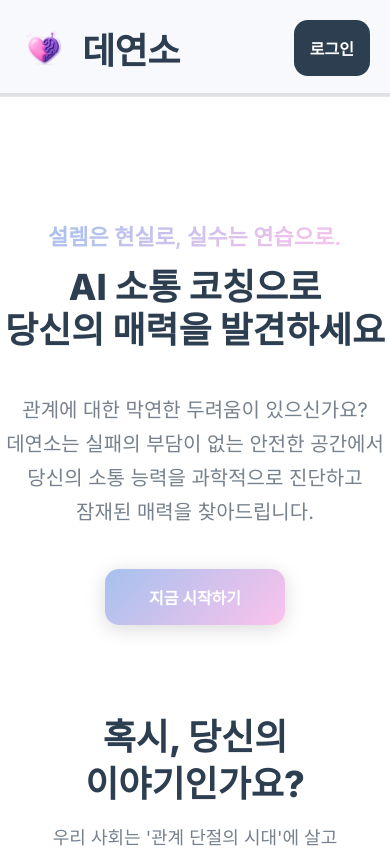
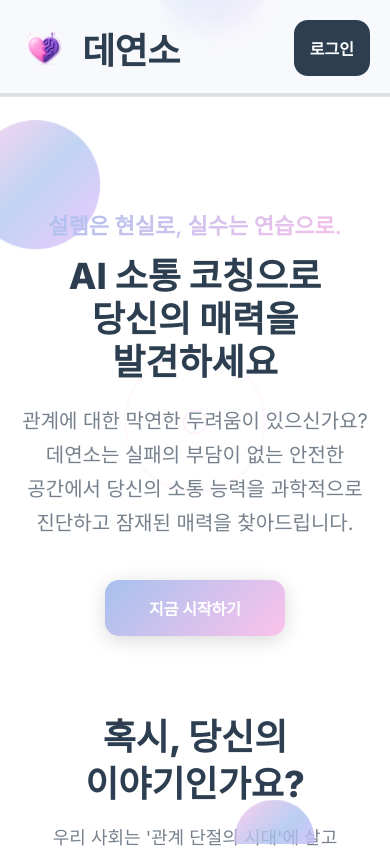
Before and after one commit to gigas5234/dys-frontend, a Next.js app: page / in a window 390 px wide. Shown: the top 848 px of the page. Built offline with nearby package versions, Linux system fonts and the light colour scheme.

Commit message:
메인 화면 후킹 요소 추가: 물감 흘러나오는 애니메이션 및 중앙 리플 효과 구현

```diff
--- a/app/globals.css
+++ b/app/globals.css
@@ -57,20 +57,30 @@ section {
     scroll-snap-align: none;
 }
 
-/* 스크롤바 숨김 */
+/* 스크롤바 스타일링 */
 ::-webkit-scrollbar {
-    width: 0;
-    display: none;
-}
-
-/* Firefox 스크롤바 숨김 */
+    width: 8px;
+}
+
+::-webkit-scrollbar-track {
+    background: rgba(255, 255, 255, 0.1);
+    border-radius: 4px;
+}
+
+::-webkit-scrollbar-thumb {
+    background: rgba(166, 193, 238, 0.6);
+    border-radius: 4px;
+    transition: background 0.3s ease;
+}
+
+::-webkit-scrollbar-thumb:hover {
+    background: rgba(166, 193, 238, 0.8);
+}
+
+/* Firefox 스크롤바 스타일링 */
 * {
-    scrollbar-width: none;
-}
-
-/* IE/Edge 스크롤바 숨김 */
-* {
-    -ms-overflow-style: none;
+    scrollbar-width: thin;
+    scrollbar-color: rgba(166, 193, 238, 0.6) rgba(255, 255, 255, 0.1);
 }
 
 /* 고정 헤더 높이 보정이 필요한 페이지 래퍼 */
@@ -538,9 +548,201 @@ section[id] {
     min-height: 100vh;
     height: 100vh;
     position: relative;
-}
-
-.hero-section .slogan {
+    overflow: hidden;
+}
+
+/* 물감 흘러나오는 애니메이션 컨테이너 */
+.paint-flow-container {
+    position: absolute;
+    top: 0;
+    left: 0;
+    width: 100%;
+    height: 100%;
+    pointer-events: none;
+    z-index: 1;
+}
+
+/* 물감 흘러나오는 효과 */
+.paint-flow {
+    position: absolute;
+    background: linear-gradient(135deg, var(--brand1), var(--brand2), var(--brand3));
+    border-radius: 50%;
+    opacity: 0.8;
+    animation: paintFlow 4s ease-in-out infinite;
+}
+
+.paint-left {
+    width: 200px;
+    height: 200px;
+    top: 20%;
+    left: -100px;
+    animation-delay: 0s;
+}
+
+.paint-right {
+    width: 150px;
+    height: 150px;
+    top: 60%;
+    right: -75px;
+    animation-delay: 1s;
+}
+
+.paint-top {
+    width: 180px;
+    height: 180px;
+    top: -90px;
+    left: 30%;
+    animation-delay: 2s;
+}
+
+.paint-bottom {
+    width: 120px;
+    height: 120px;
+    bottom: -60px;
+    right: 20%;
+    animation-delay: 3s;
+}
+
+/* 중앙 물감 풀 효과 */
+.paint-pool {
+    position: absolute;
+    top: 50%;
+    left: 50%;
+    transform: translate(-50%, -50%);
+    width: 300px;
+    height: 300px;
+    pointer-events: none;
+    z-index: 2;
+}
+
+.paint-ripple {
+    position: absolute;
+    top: 50%;
+    left: 50%;
+    transform: translate(-50%, -50%);
+    border: 3px solid rgba(251, 194, 235, 0.6);
+    border-radius: 50%;
+    animation: ripple 3s ease-out infinite;
+}
+
+.ripple-1 {
+    width: 100px;
+    height: 100px;
+    animation-delay: 0s;
+}
+
+.ripple-2 {
+    width: 200px;
+    height: 200px;
+    animation-delay: 1s;
+}
+
+.ripple-3 {
+    width: 300px;
+    height: 300px;
+    animation-delay: 2s;
+}
+
+/* 히어로 콘텐츠 */
+.hero-content {
+    position: relative;
+    z-index: 3;
+    max-width: 800px;
+    padding: 0 20px;
+}
+
+/* 물감 흘러나오는 애니메이션 */
+@keyframes paintFlow {
+    0% {
+        transform: translateX(0) translateY(0) scale(1);
+        opacity: 0.8;
+    }
+    25% {
+        transform: translateX(50px) translateY(-30px) scale(1.2);
+        opacity: 0.9;
+    }
+    50% {
+        transform: translateX(100px) translateY(20px) scale(0.8);
+        opacity: 0.6;
+    }
+    75% {
+        transform: translateX(30px) translateY(-50px) scale(1.1);
+        opacity: 0.7;
+    }
+    100% {
+        transform: translateX(0) translateY(0) scale(1);
+        opacity: 0.8;
+    }
+}
+
+/* 물감 리플 애니메이션 */
+@keyframes ripple {
+    0% {
+        transform: translate(-50%, -50%) scale(0);
+        opacity: 1;
+    }
+    100% {
+        transform: translate(-50%, -50%) scale(1);
+        opacity: 0;
+    }
+}
+
+/* 반응형 디자인 */
+@media (max-width: 768px) {
+    .paint-left {
+        width: 120px;
+        height: 120px;
+        left: -60px;
+    }
+
+    .paint-right {
+        width: 100px;
+        height: 100px;
+        right: -50px;
+    }
+
+    .paint-top {
+        width: 100px;
+        height: 100px;
+        top: -50px;
+    }
+
+    .paint-bottom {
+        width: 80px;
+        height: 80px;
+        bottom: -40px;
+    }
+
+    .paint-pool {
+        width: 200px;
+        height: 200px;
+    }
+
+    .ripple-1 {
+        width: 60px;
+        height: 60px;
+    }
+
+    .ripple-2 {
+        width: 120px;
+        height: 120px;
+    }
+
+    .ripple-3 {
+        width: 180px;
+        height: 180px;
+    }
+
+    .hero-content h1 {
+        font-size: 42px;
+    }
+
+    .hero-content p {
+        font-size: 18px;
+    }
+}
+
+.hero-content .slogan {
     font-size: 22px;
     font-weight: 600;
     margin-bottom: 15px;
@@ -549,7 +751,7 @@ section[id] {
     -webkit-text-fill-color: transparent;
 }
 
-.hero-section h1 {
+.hero-content h1 {
     font-size: 58px;
     font-weight: 800;
     margin: 0 0 20px 0;
@@ -557,7 +759,7 @@ section[id] {
     max-width: 800px;
 }
 
-.hero-section p {
+.hero-content p {
     font-size: 20px;
     color: var(--muted);
     max-width: 600px;
@@ -565,7 +767,7 @@ section[id] {
     line-height: 1.7;
 }
 
-.hero-section .btn-cta {
+.hero-content .btn-cta {
     max-width: 180px;
     margin: 0 auto;
     display: block;
--- a/app/page.jsx
+++ b/app/page.jsx
@@ -444,6 +444,22 @@ function HomePage() {
 
       <main className={showAnimations ? 'fade-in' : ''}>
         <section className="hero-section">
+            {/* 물감 흘러나오는 애니메이션 */}
+            <div className="paint-flow-container">
+                <div className="paint-flow paint-left"></div>
+                <div className="paint-flow paint-right"></div>
+                <div className="paint-flow paint-top"></div>
+                <div className="paint-flow paint-bottom"></div>
+            </div>
+
+            {/* 중앙 물감 풀 효과 */}
+            <div className="paint-pool">
+                <div className="paint-ripple ripple-1"></div>
+                <div className="paint-ripple ripple-2"></div>
+                <div className="paint-ripple ripple-3"></div>
+            </div>
+
+            <div className="hero-content">
                 <div className="slogan reveal">설렘은 현실로, 실수는 연습으로.</div>
                 <h1 className="reveal" style={{transitionDelay: '0.1s'}}>AI 소통 코칭으로<br/>당신의 매력을 발견하세요</h1>
                 <p className="reveal" style={{transitionDelay: '0.2s'}}>관계에 대한 막연한 두려움이 있으신가요? 데연소는 실패의 부담이 없는 안전한 공간에서 당신의 소통 능력을 과학적으로 진단하고 잠재된 매력을 찾아드립니다.</p>
@@ -459,6 +475,7 @@ function HomePage() {
                 >
                     {isClient && user ? '데이트 준비하기' : '지금 시작하기'}
                 </button>
+            </div>
 
             {/* 스크롤 안내 화살표 */}
             {showScrollArrow && (
@@ -471,7 +488,7 @@ function HomePage() {
                   transform: 'translateX(-50%)',
                   cursor: 'pointer',
                   animation: 'bounce 2s infinite',
-                  zIndex: 10,
+                  zIndex: 20,
                   background: 'rgba(255, 255, 255, 0.9)',
                   backdropFilter: 'blur(10px)',
                   borderRadius: '20px',
```
Also changed, not shown: app/components/OnboardingModal.jsx (+13 -1 lines), lib/supabase.js, 1 other file (tests, documents, lock files or other folders). Lines whose indentation alone changed are shown as unchanged.
